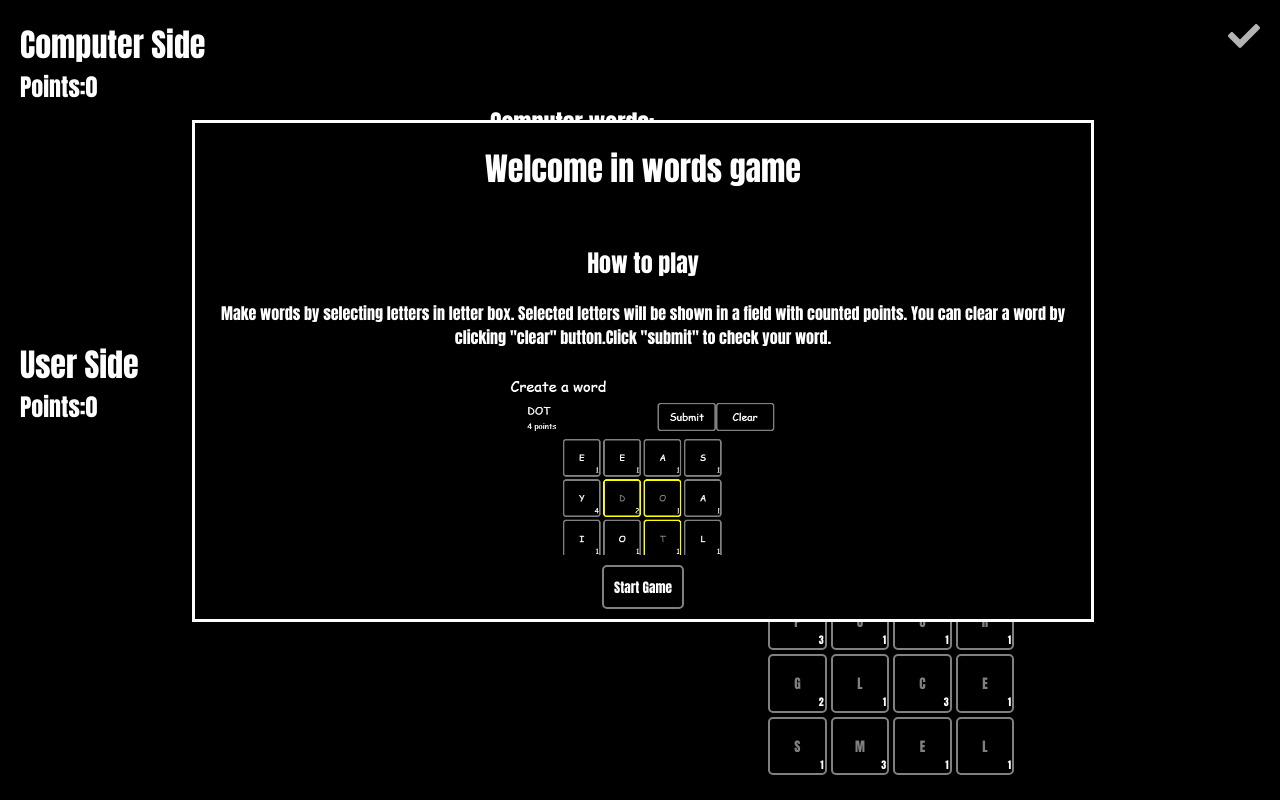
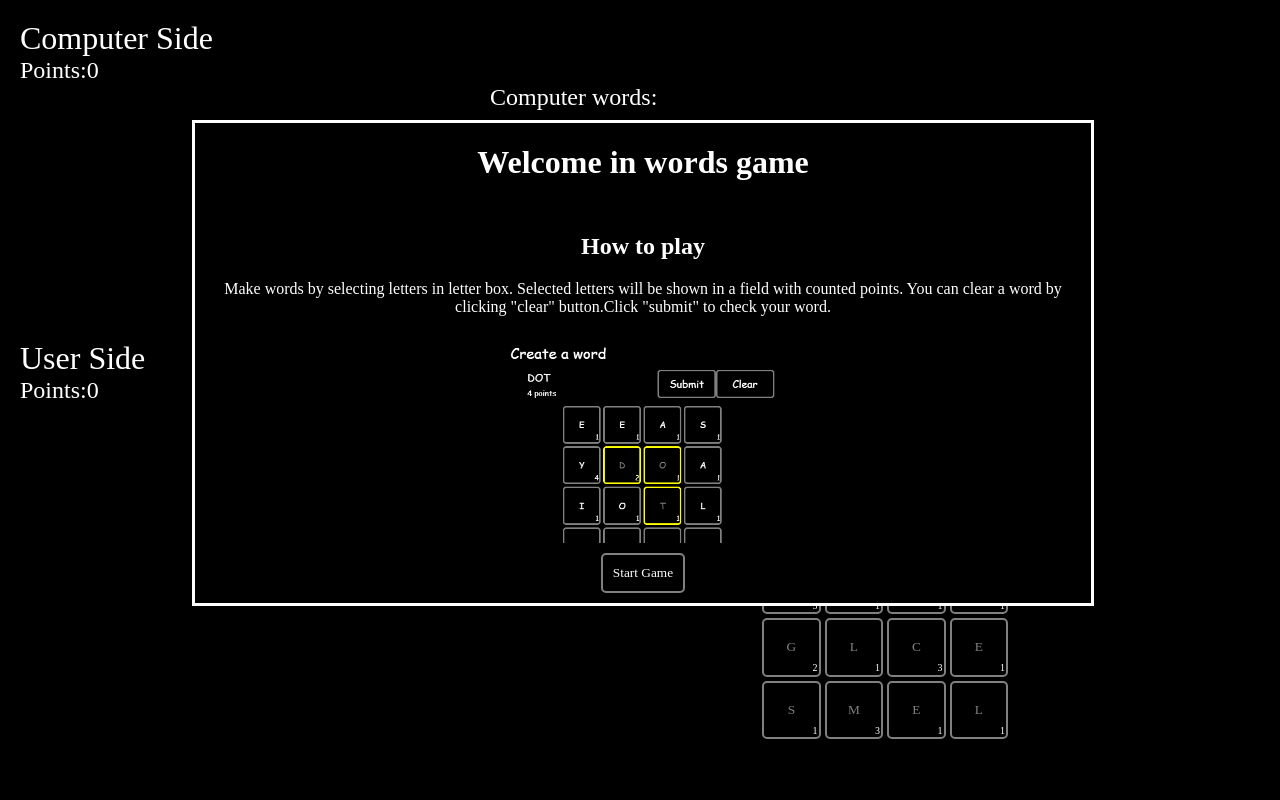
Before and after one commit to Wielqus/words-game, a React (Create React App) app in the folder client/: page / in a window 1280 px wide. Built offline with nearby package versions, Linux system fonts and the light colour scheme.

Commit message:
Change font

```diff
--- a/client/src/App.css
+++ b/client/src/App.css
@@ -1,5 +1,5 @@
 *{
-  font-family: 'Impact';
+  font-family: 'Andale Mono, monospace';
   color:white;
 }
 body{
--- a/client/src/components/ComputerSection/ComputerSection.js
+++ b/client/src/components/ComputerSection/ComputerSection.js
@@ -38,7 +38,7 @@ class ComputerSection extends Component {
   render() {
     return (
       <section className="computerSection">
-            <header  className="sideHeader">Computer Side <a href=""><FontAwesomeIcon className="gitHubIcon" icon="check" /></a></header>
+            <header  className="sideHeader">Computer Side <a href="https://github.com/Wielqus/words-game" target="blank" alt="See code on my github" title="See code on my github"><FontAwesomeIcon className="gitHubIcon" icon="github" /></a></header>
             <header className="sideMiniHeader">Points:{this.state.Points}</header>
               <main className="userSide">
               <section className="userAnsversList">
```
